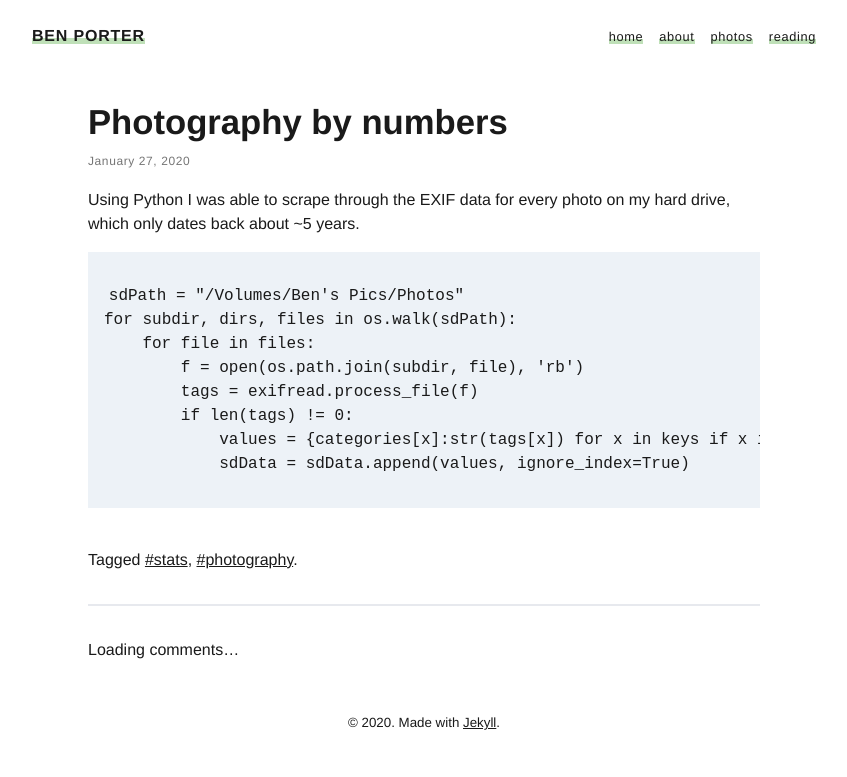
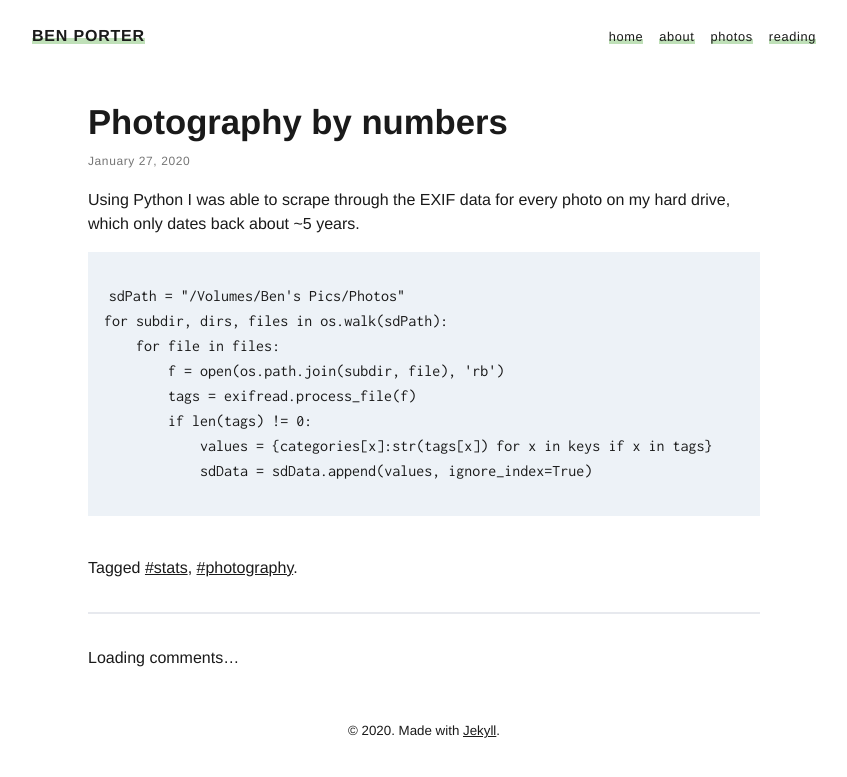
Before and after one commit to penborter/penborter.github.io, a Jekyll site: the page built from _posts/2020-01-27-photo-stats.md, in a window 1280 px wide. Shown: the top 777 px of the page, without its empty margins (216-1063 px from the left). Built offline with Jekyll 4.4.1, drawn with Linux system fonts in a browser that asks for light colours; some web fonts are replaced.

Commit message:
Update _type.css

```diff
--- a/_sass/_type.scss
+++ b/_sass/_type.scss
@@ -49,7 +49,8 @@ code, .highlight {
     overflow: auto;
 }
 code {
-	word-break: break-all;
+    font-family: 'Inconsolata', monospace;
+    word-break: break-all;
 }
 
 code {
```
